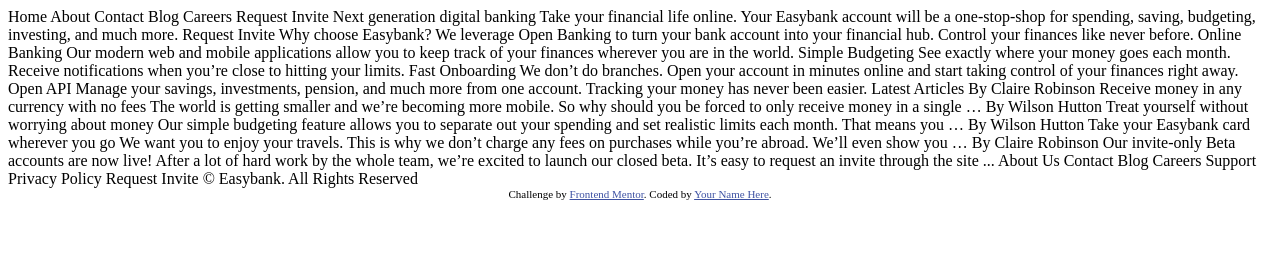
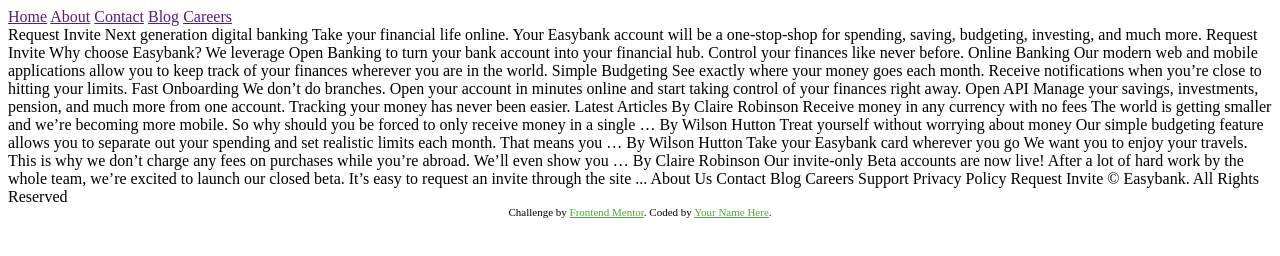
Before and after one commit to jhoanalopez-cmd/solucion, a plain HTML site: page index.html in a window 1280 px wide. Drawn offline with Linux system fonts and the light colour scheme.

Commit message:
cambios 2/10/2021

```diff
--- a/index.html
+++ b/index.html
@@ -18,14 +18,20 @@
         }
 
         .attribution a {
-            color: hsl(228, 45%, 44%);
+            color: hsl(110, 45%, 44%);
         }
     </style>
 </head>
 
-<body>
+<body><header>
+    <a href="">Home</a>
+    <a href="">About</a>
+    <a href="">Contact</a>
+    <a href="">Blog</a>
+    <a href="">Careers</a>
+       </header>
 
-    Home About Contact Blog Careers Request Invite Next generation digital banking Take your financial life online. Your Easybank account will be a one-stop-shop for spending, saving, budgeting, investing, and much more. Request Invite Why choose Easybank?
+    Request Invite Next generation digital banking Take your financial life online. Your Easybank account will be a one-stop-shop for spending, saving, budgeting, investing, and much more. Request Invite Why choose Easybank?
     We leverage Open Banking to turn your bank account into your financial hub. Control your finances like never before. Online Banking Our modern web and mobile applications allow you to keep track of your finances wherever you are in the world. Simple
     Budgeting See exactly where your money goes each month. Receive notifications when you’re close to hitting your limits. Fast Onboarding We don’t do branches. Open your account in minutes online and start taking control of your finances right away.
     Open API Manage your savings, investments, pension, and much more from one account. Tracking your money has never been easier. Latest Articles By Claire Robinson Receive money in any currency with no fees The world is getting smaller and we’re becoming
```
